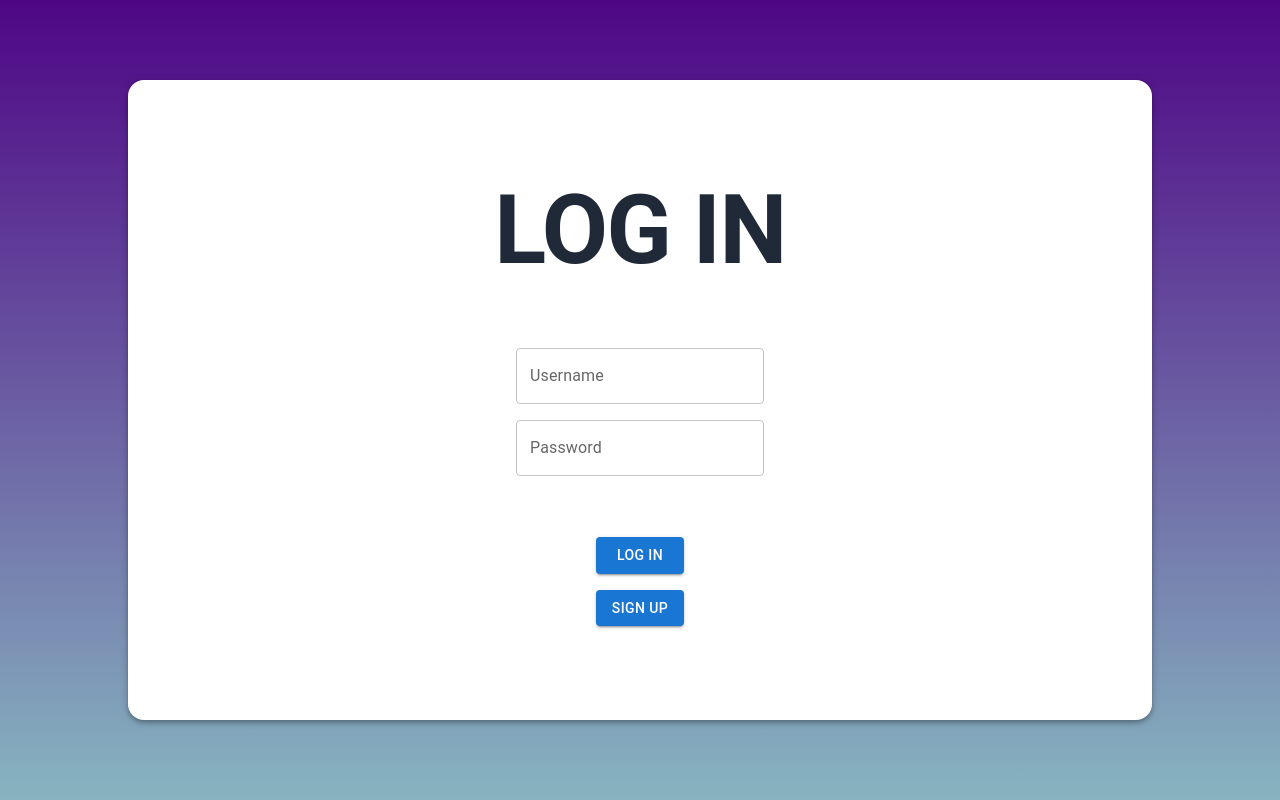
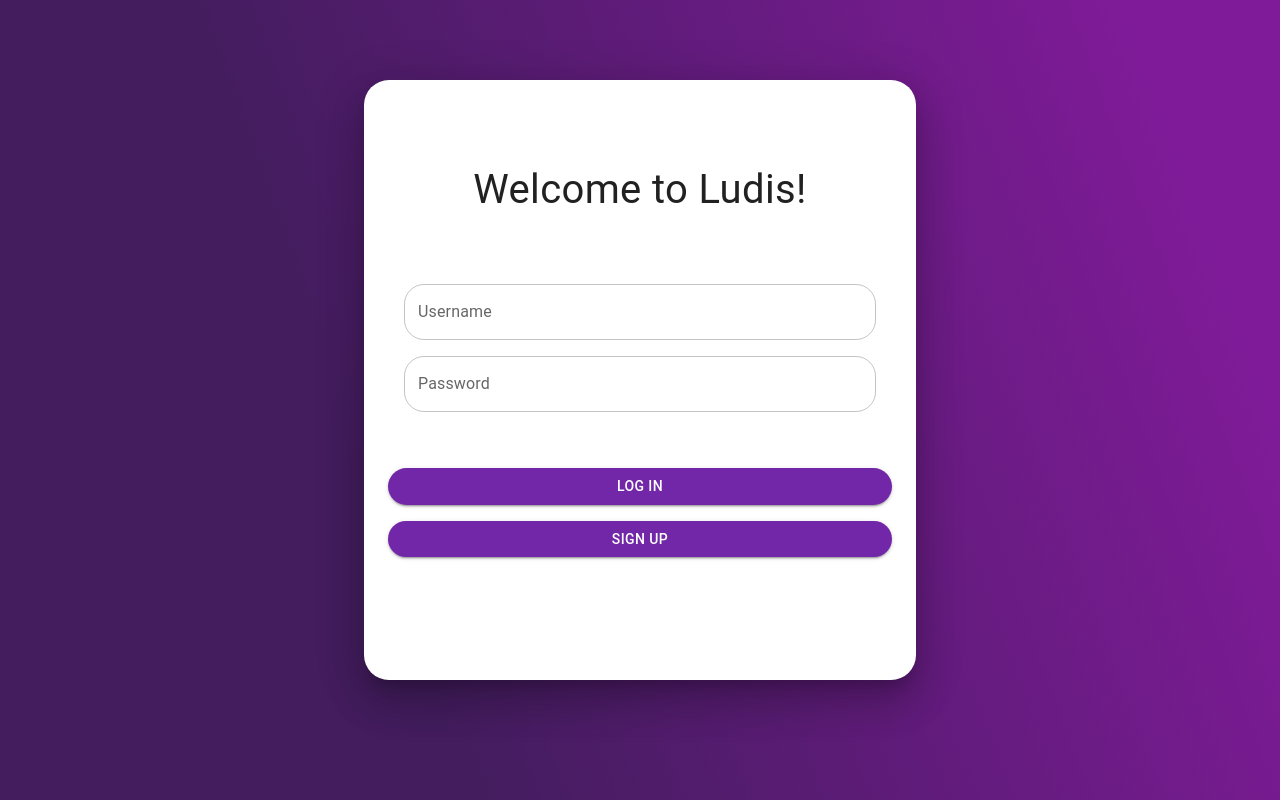
Before and after one commit to caiodasilva2005/Ludis, a Next.js app: page /Pages/LogInPage in a window 1280 px wide. Built offline with nearby package versions, Linux system fonts and the light colour scheme; no server answers.

Commit message:
Redesigned Login Page

```diff
--- a/app/Pages/LogInPage/page.tsx
+++ b/app/Pages/LogInPage/page.tsx
@@ -1,6 +1,13 @@
 "use client";
 import CustomButton from "@/app/components/CustomButton";
-import { Box, Stack, Typography, TextField } from "@mui/material";
+import {
+  Box,
+  Stack,
+  Typography,
+  TextField,
+  Container,
+  Paper,
+} from "@mui/material";
 import { Profile } from "@/app/Types/types";
 import { supabase } from "@/app/utils/supabase";
 import { profileTable } from "@/app/Types/types";
@@ -59,52 +66,52 @@ const LogInPage = () => {
   };
 
   return (
-    <Box
+    <Container
       sx={{
-        display: "flex",
-        justifyContent: "center",
-        alignItems: "center",
-        width: "100vw",
-        height: "100vh",
+        my: 10,
+        width: { xs: 200, sm: 250, md: 500, lg: 600 },
+        height: "75vh",
       }}
     >
-      <Box
+      <Paper
+        elevation={24}
         sx={{
-          bgcolor: "white",
-          width: "80vw",
-          height: "80vh",
           display: "flex",
           flexDirection: "column",
-          alignItems: "center",
-          justifyContent: "space-evenly",
-          padding: 4,
-          borderRadius: 4,
-          boxShadow: 4,
+          width: 1,
+          height: 1,
+          borderRadius: "25px",
+          textAlign: "center",
         }}
       >
-        <Typography
-          variant="h1"
-          sx={{
-            fontWeight: "bold",
-          }}
-        >
-          LOG IN
+        <Typography fontSize={40} sx={{ mt: 10 }}>
+          Welcome to Ludis!
         </Typography>
-        <Stack spacing={2}>
+        <Stack spacing={2} sx={{ mt: 8, mx: 5 }}>
           <TextField
             id="outlined"
             label="Username"
             defaultValue=""
             onChange={(e) => setUsername(e.target.value)}
+            sx={{
+              "& .MuiOutlinedInput-root": {
+                borderRadius: "20px",
+              },
+            }}
           />
           <TextField
             id="outlined"
             label="Password"
             defaultValue=""
             onChange={(e) => setPassword(e.target.value)}
+            sx={{
+              "& .MuiOutlinedInput-root": {
+                borderRadius: "20px",
+              },
+            }}
           />
         </Stack>
-        <Stack spacing={2}>
+        <Stack spacing={2} sx={{ mt: 7, mx: 3 }}>
           <CustomButton
             buttonProps={{
               label: "Log In",
@@ -118,8 +125,8 @@ const LogInPage = () => {
             }}
           />
         </Stack>
-      </Box>
-    </Box>
+      </Paper>
+    </Container>
   );
 };
 
--- a/app/components/CustomButton.tsx
+++ b/app/components/CustomButton.tsx
@@ -13,6 +13,7 @@ const CustomButton = ({ buttonProps }) => {
       variant="contained"
       onClick={buttonProps.onClick}
       href={buttonProps.page}
+      sx={{ borderRadius: "20px", bgcolor: "#7227a8" }}
     >
       {buttonProps.label}
     </Button>
--- a/app/globals.css
+++ b/app/globals.css
@@ -1,4 +1,4 @@
-@tailwind base;
+/* @tailwind base;
 @tailwind components;
 @tailwind utilities;
 
@@ -18,4 +18,9 @@ body {
   .text-balance {
     text-wrap: balance;
   }
+} */
+
+html {
+  height: 100%;
+  background: linear-gradient(70deg, #431d5e 30%, #7f1b98 90%);
 }
```
